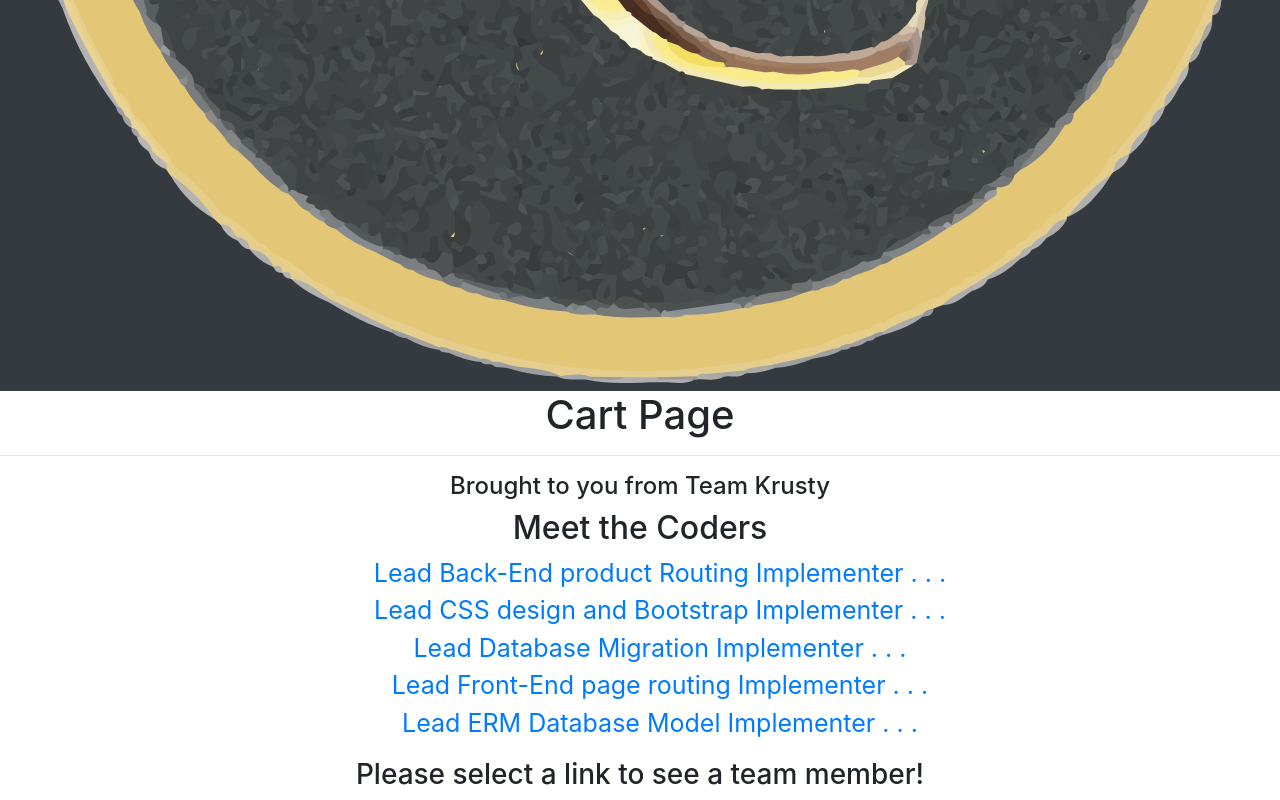
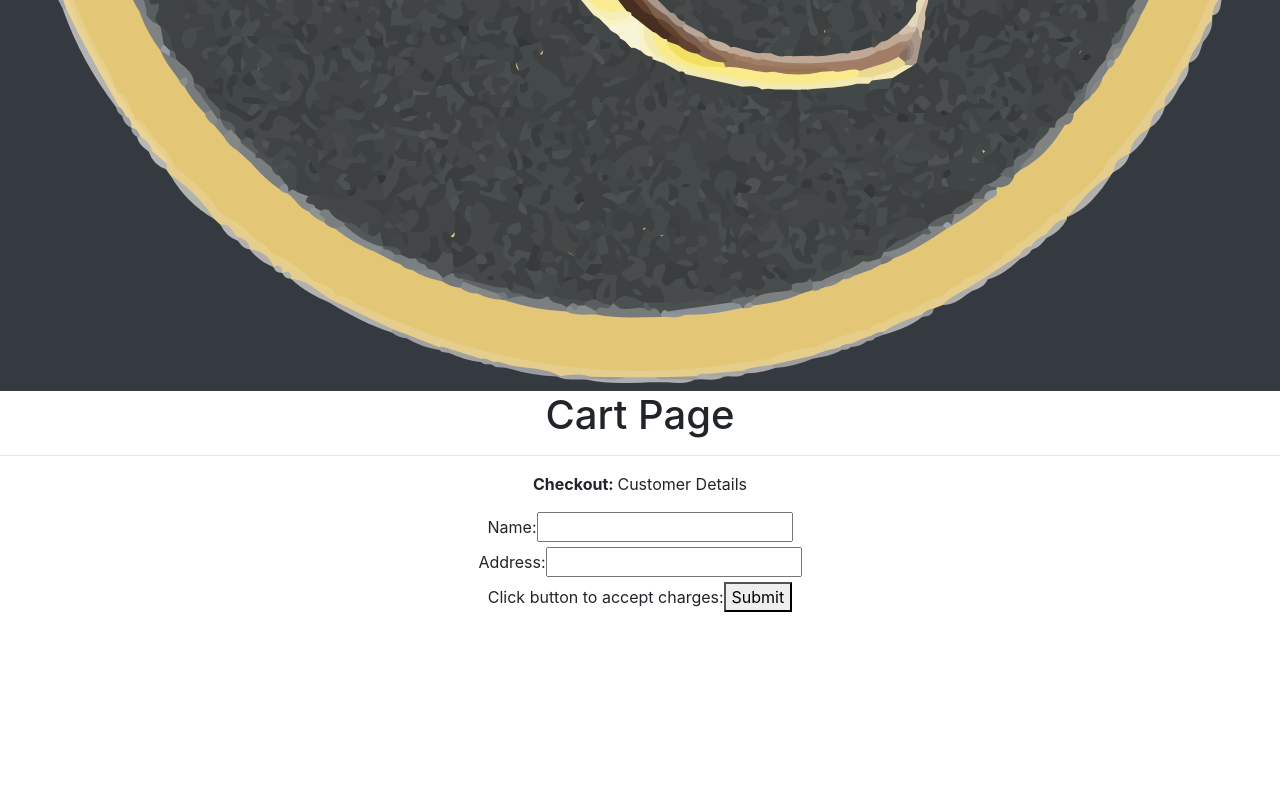
Before and after one commit to Eonflexx/team-krusty, a React (Create React App) app in the folder client-react/: page /cart in a window 1280 px wide. Shown: the part 817-1617 px from the top of the page. After the commit the page ends 1434 px from the top, so only its background shows below. Built offline with nearby package versions, Linux system fonts and the light colour scheme.

Commit message:
cart edit

```diff
--- a/client-react/src/screens/Cart.js
+++ b/client-react/src/screens/Cart.js
@@ -8,20 +8,10 @@ function Cart({ match }) {
     <div>
       <h1>Cart Page</h1>
       <hr />
-      <h4>Brought to you from Team Krusty</h4>
-      <div>
-        <h2>Meet the Coders</h2>
-        <ul className="Topic-links">
-          <li><Link to={`${match.url}/Noble`}>Lead Back-End product Routing Implementer . . .</Link></li>
-          <li><Link to={`${match.url}/Azzam`}>Lead CSS design and Bootstrap Implementer . . .</Link></li>
-          <li><Link to={`${match.url}/James`}>Lead Database Migration Implementer . . .</Link></li>
-          <li><Link to={`${match.url}/Muhammad`}>Lead Front-End page routing Implementer . . .</Link></li>
-          <li><Link to={`${match.url}/Hannah`}>Lead ERM Database Model Implementer . . .</Link></li>
-        </ul>
-
-        <Route path={`${match.url}/:topicId`} component={Topic} />
-        <Route exact path={match.url} render={() => <h3>Please select a link to see a team member!</h3>} />
-      </div>
+      <p><b>Checkout: </b>Customer Details</p>
+      <label>Name: </label><input></input><br />
+      <label>Address: </label><input></input><br />
+      <label>Click button to accept charges: </label><button>Submit</button>
     </div>
   );
 }
```
